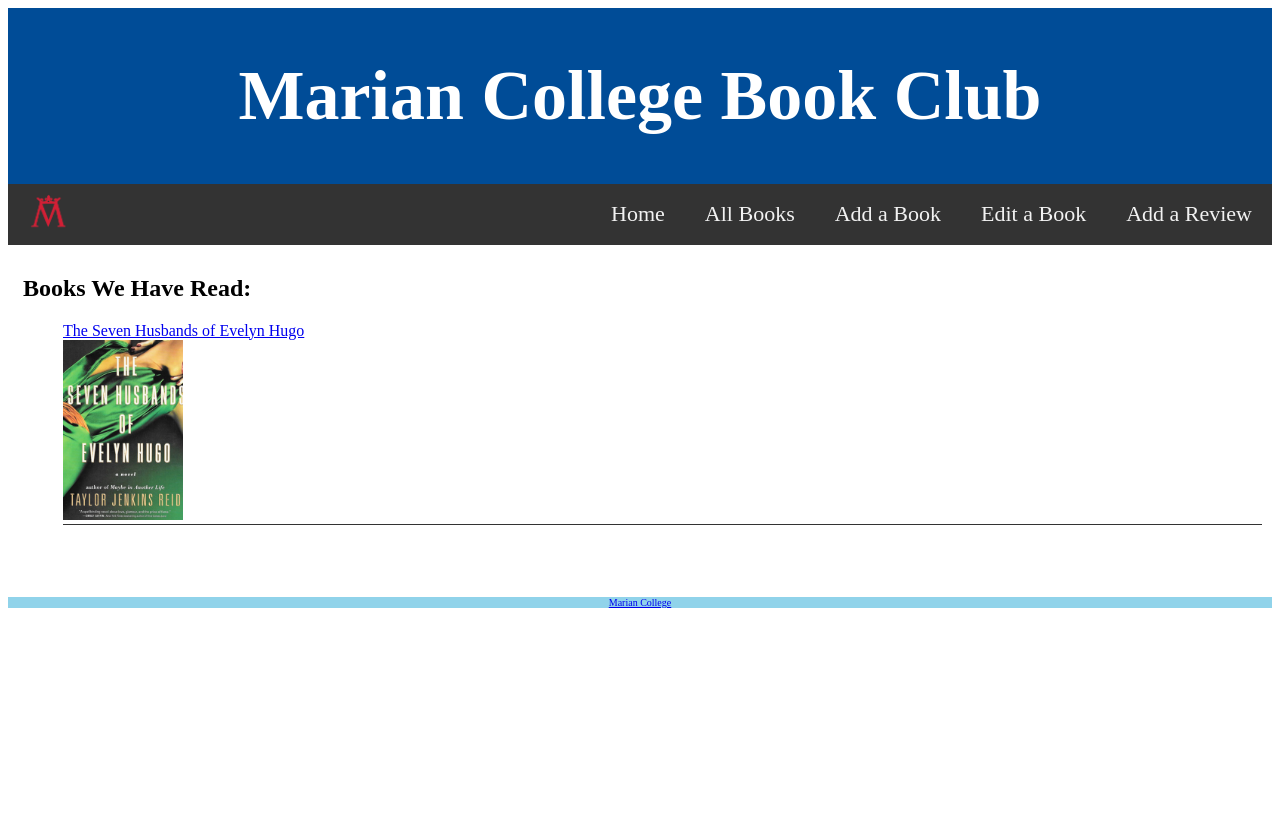
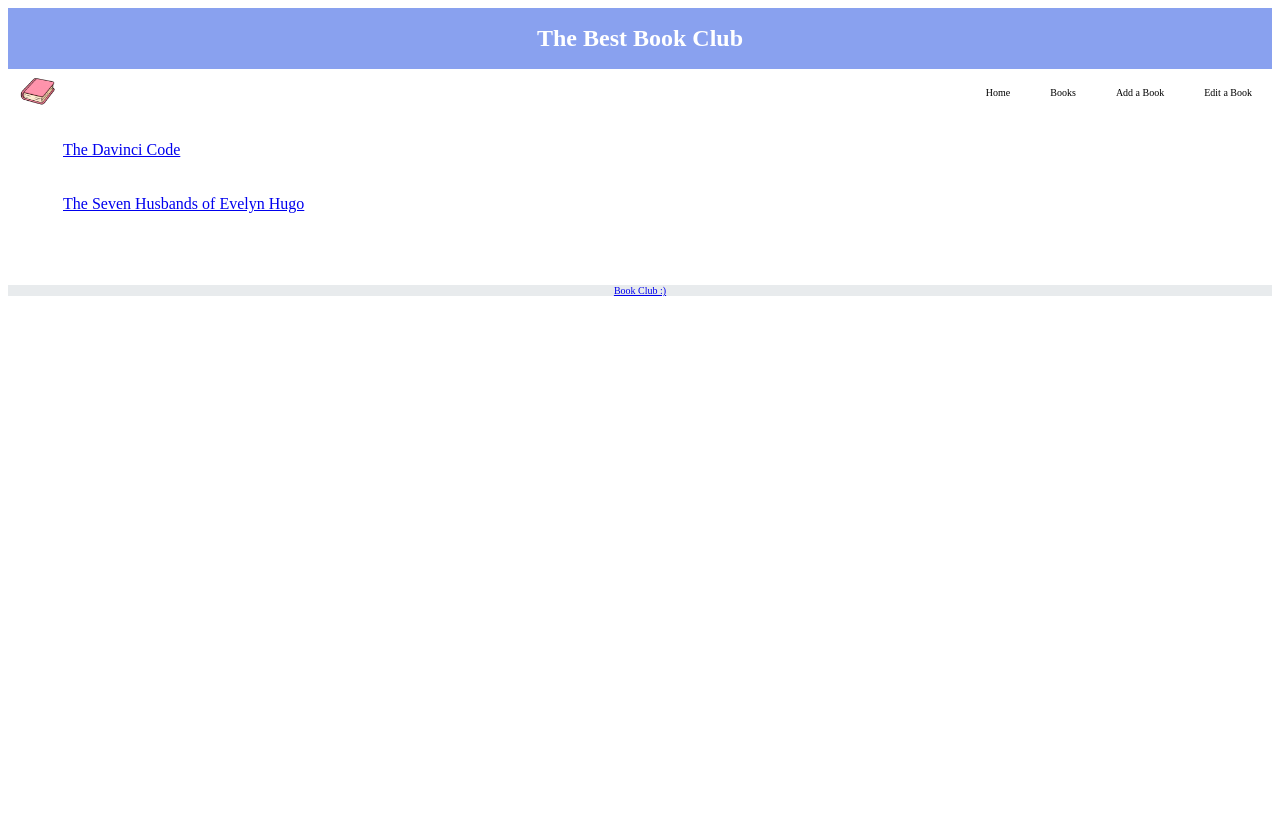
Before and after one commit to zblacklow/Zoe-Blacklow-Book-Club, a Flask app: page /all_books in a window 1280 px wide. Before the commit the page ends 608 px from the top, so only its background shows below. Run offline with Flask 3, Linux system fonts and the light colour scheme; data comes from the database, SQL or seed files in the repository.

Commit message:
Updating styles

```diff
--- a/main.py
+++ b/main.py
@@ -16,6 +16,7 @@ Base = declarative_base()
 class Review(Base):
   __tablename__ = "reviews"
   review_id = Column("review_id", Integer, primary_key=True)
+  reviewNumber = Column("reviewNumber", Integer)
   review = Column("review", String)
   #connect to books table
   book = Column(Integer, ForeignKey("books.book_id"))
--- a/static/style.css
+++ b/static/style.css
@@ -1,7 +1,7 @@
 header {
-  font-size: 35px;
+  font-size: 12px;
   font-weight: 300;
-  background-color: #004c97;
+  background-color: #89A1EF;
   color:white;
   padding: 1px;
   text-align: center;
@@ -35,14 +35,17 @@ h4:after,h4:before {
   margin-right: auto;
   width: 50%;
 }
+body {
+  min-height: 100vh;
+}
 footer {
   text-align: center;
-  background: #90d3ea;
+  background-color: #e8ebed;
   font-size: 10px;
 }
 
 nav {
-  background-color: #333;
+  background-color: #ffffff;
   overflow: hidden;
   text-align: center;
   top-margin: 1px;
@@ -50,11 +53,11 @@ nav {
 
 nav a {
   float: right;
-  color: #f2f2f2;
+  color: #000000;
   text-align: center;
   padding: 17.5px 20px;
   text-decoration: none;
-  font-size: 22px;
+  font-size: 10px;
   display: inline;
 }
 
@@ -70,14 +73,12 @@ nav a:hover {
 
 .nav_logo{
   float: left;
-  padding: 10px 10px;
+  padding-top: 5px;
   margin-left: 10px;
-
 }
 
 li {
   list-style: none;
-  border-bottom: 1.5px solid #333333;
 }
 
 button {
@@ -116,7 +117,20 @@ textarea {
 }
 
 #reviews {
-  background-color: #d2f0f9 ;
-  border-radius: 6px;
-  padding: 5px 15px;
+  background-color: #fcfcfc ;
+
 }
+.star-rating {
+  display: flex; /* Arranges stars horizontally */
+}
+
+.star {
+  font-size: 2em;
+  color: lightgray; /* Default color */
+  cursor: pointer;
+}
+
+.star.selected,
+.star:hover {
+  color: gold; /* Color when selected or hovered */
+}
--- a/templates/add_review.html
+++ b/templates/add_review.html
@@ -16,5 +16,7 @@
 <textarea id="review" name="review" placeholder="Review"></textarea> </br></br>
 
 <button type="submit">Submit</button></br>
+
 </form>
+<script src="script.js"></script>
 {% endblock %}
--- a/templates/all_books.html
+++ b/templates/all_books.html
@@ -1,7 +1,6 @@
 {% extends 'layout.html' %}
 {% block content %}
 
-<h2>Books We Have Read: </h2>
 <ul>
     {% for books in query_books %}
 
--- a/templates/book.html
+++ b/templates/book.html
@@ -8,7 +8,7 @@
     <p>
       Author: {{query_book.author}}</br>
       Genre: {{query_book.genre}}</br>
-      Summary: {{query_book.summary}}</br></br>
+      Summary: </br>{{query_book.summary}}</br></br>
 
     <h3>Reviews: </h3>
     <div id='reviews'>
--- a/templates/footer.html
+++ /dev/null
@@ -1,3 +0,0 @@
-<footer>
-  <p> Marian College </p>
-</footer>
--- a/templates/header.html
+++ b/templates/header.html
@@ -1,3 +1,3 @@
 <header>
- <h1> Marian College Book Club</h1>
+ <h1> The Best Book Club</h1>
 </header>
--- a/templates/home.html
+++ b/templates/home.html
@@ -1,7 +1,7 @@
 {% extends 'layout.html' %}
 {% block content %}
 
-<h4>Welcome To The Marian College Book Club Website</h4>
+
 <img src="static/uploads/bookclub_home.PNG" alt="image" class="home">
 
 {% endblock %}
--- a/templates/layout.html
+++ b/templates/layout.html
@@ -10,6 +10,8 @@
    <div id="main">
      {% block content %}{% endblock %}
    </div>
-   {% include 'footer.html' %}
+    <footer>
+        <p> Book Club :) </p>
+    </footer>
  </body>
 </html>
--- a/templates/nav.html
+++ b/templates/nav.html
@@ -3,10 +3,9 @@
     <img src={{url_for('static',filename='logo.png')}} alt="Logo" style="width:40px;height:35px;">
   </div>
   <div class="menu">
-    <a href="/add_review">Add a Review</a>
     <a href="/edit_book">Edit a Book</a>
     <a href="/add_book">Add a Book</a>
-    <a href="/all_books">All Books</a>
+    <a href="/all_books">Books</a>
     <a href="/">Home</a>
   </div>
 
```
Also changed, not shown: templates/script.js (added, +23 -0 lines), mydb.db, static/logo.png, static/uploads/DavinciCode.jpg (added).
